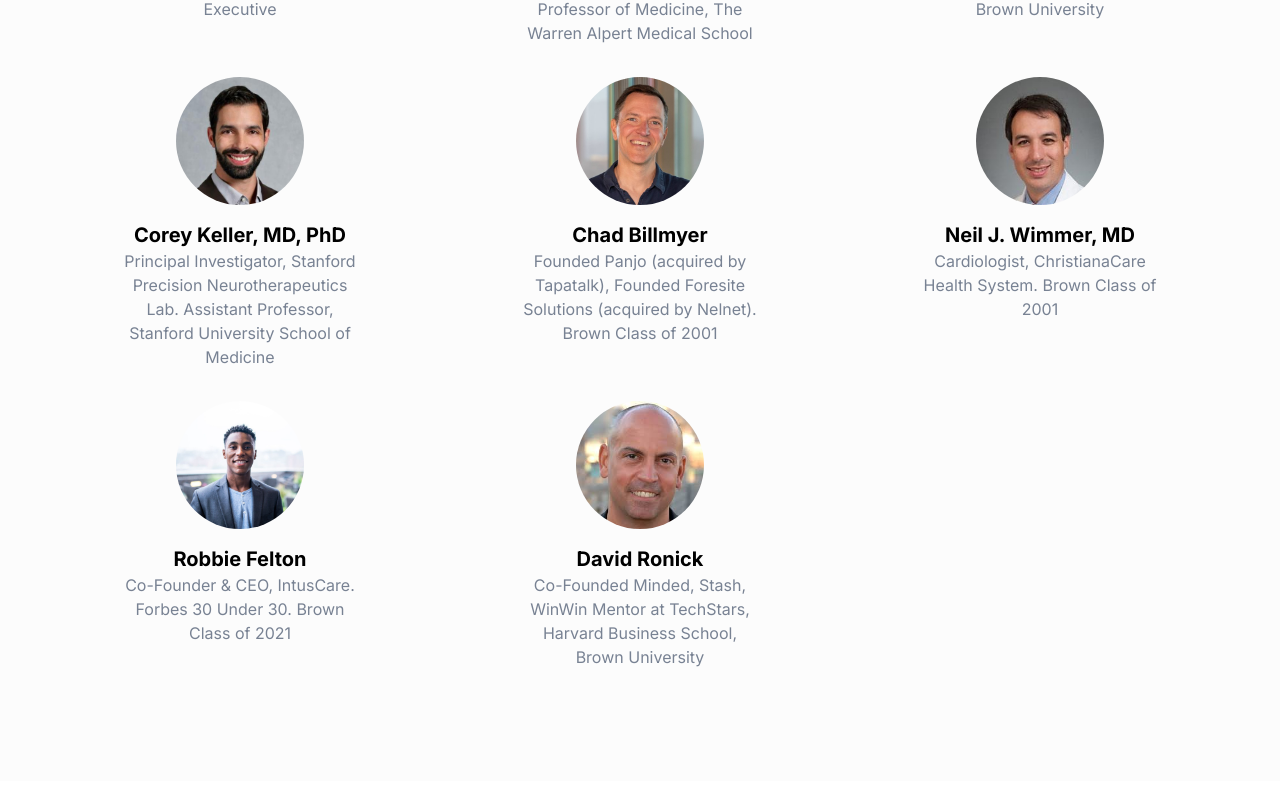
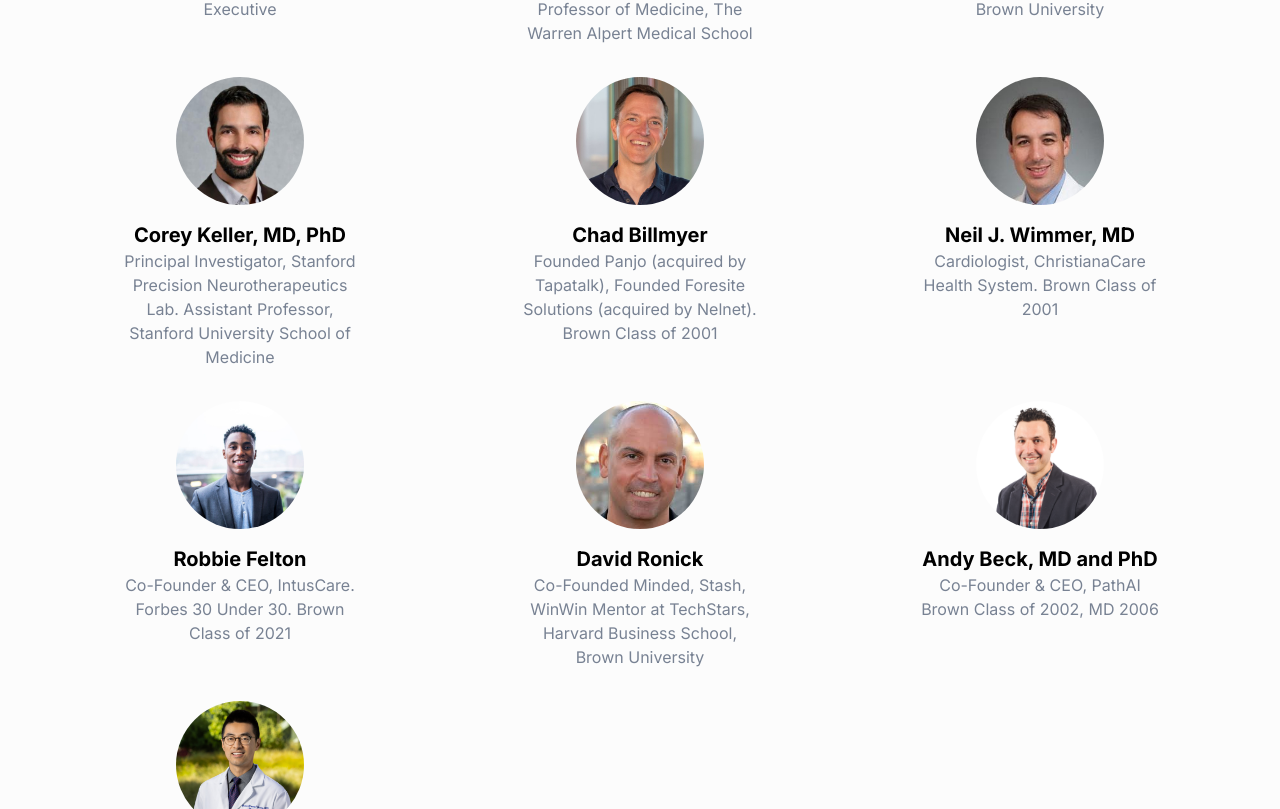
Before and after one commit to kyron-medical/HealthClinicAIWebsite, a Next.js app: page /about in a window 1280 px wide. Shown: the part 1991-2800 px from the top of the page. Built offline with nearby package versions, Linux system fonts and the light colour scheme; no server answers.

Commit message:
add advisors

```diff
--- a/src/components/About/AboutSectionThree.tsx
+++ b/src/components/About/AboutSectionThree.tsx
@@ -15,14 +15,16 @@ const advisors = [
   },
   {
     name: "Abigail Kohler",
-    title: "Co-Founder & CEO, ResusciTech \n " +
-    "Adjunct Lecturer, Brown University",
+    title:
+      "Co-Founder & CEO, ResusciTech \n " +
+      "Adjunct Lecturer, Brown University",
     image: "/images/advisors/abby-kohler.jpg",
   },
   {
     name: "Corey Keller, MD, PhD",
-    title: "Principal Investigator, Stanford Precision Neurotherapeutics Lab. \n" +
-    "Assistant Professor, Stanford University School of Medicine",
+    title:
+      "Principal Investigator, Stanford Precision Neurotherapeutics Lab. \n" +
+      "Assistant Professor, Stanford University School of Medicine",
     image: "/images/advisors/corey-keller.jpg",
   },
   {
@@ -33,13 +35,14 @@ const advisors = [
   },
   {
     name: "Neil J. Wimmer, MD",
-    title: "Cardiologist, ChristianaCare Health System. \n" +
-    "Brown Class of 2001",
+    title:
+      "Cardiologist, ChristianaCare Health System. \n" + "Brown Class of 2001",
     image: "/images/advisors/neil-wimmer.jpg",
   },
   {
     name: "Robbie Felton",
-    title: "Co-Founder & CEO, IntusCare. Forbes 30 Under 30. Brown Class of 2021 \n",
+    title:
+      "Co-Founder & CEO, IntusCare. Forbes 30 Under 30. Brown Class of 2021 \n",
     image: "/images/advisors/robbie-felton.jpg",
   },
   {
@@ -48,6 +51,18 @@ const advisors = [
       "Co-Founded Minded, Stash, WinWin \n" +
       "Mentor at TechStars, Harvard Business School, Brown University",
     image: "/images/advisors/david-ronick.jpg",
+  },
+  {
+    name: "Andy Beck, MD and PhD",
+    title: "Co-Founder & CEO, PathAI \n" + "Brown Class of 2002, MD 2006 ",
+    image: "/images/advisors/andy-beck.jpg",
+  },
+  {
+    name: "Yuhao Huang, MD",
+    title:
+      "Post-Doctoral Researcher, Stanford School of Medicine \n" +
+      "Multiple Papers in Nature Journals",
+    image: "/images/advisors/yuhao-huang.jpg",
   },
 ];
 
@@ -63,7 +78,7 @@ const AboutSectionThree = () => {
         </div>
         <div className="grid grid-cols-1 gap-8 sm:grid-cols-2 lg:grid-cols-3">
           {advisors.map((member, index) => (
-            <div key={index} className="flex flex-col text-center items-center">
+            <div key={index} className="flex flex-col items-center text-center">
               <div className="relative mx-auto mb-4 aspect-square h-32 w-32">
                 <Image
                   src={member.image}
@@ -73,7 +88,9 @@ const AboutSectionThree = () => {
                 />
               </div>
               <h3 className="text-xl font-bold">{member.name}</h3>
-              <p className="text-base text-body-color w-8/12 flex self-center">{member.title}</p>
+              <p className="flex w-8/12 self-center text-base text-body-color">
+                {member.title}
+              </p>
             </div>
           ))}
         </div>
```
Also changed, not shown: public/images/advisors/andy-beck.jpg (added), public/images/advisors/yuhao-huang.jpg (added).
